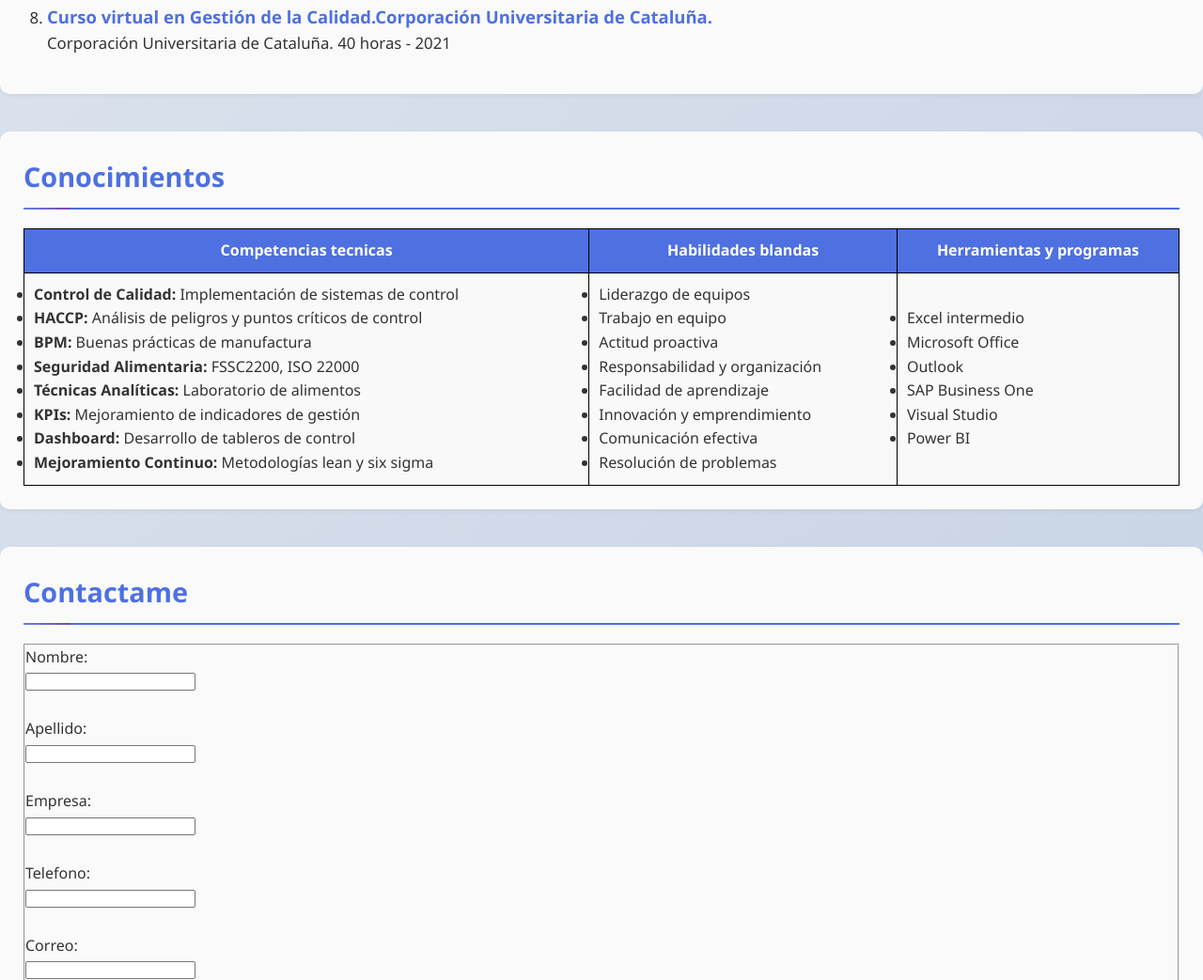
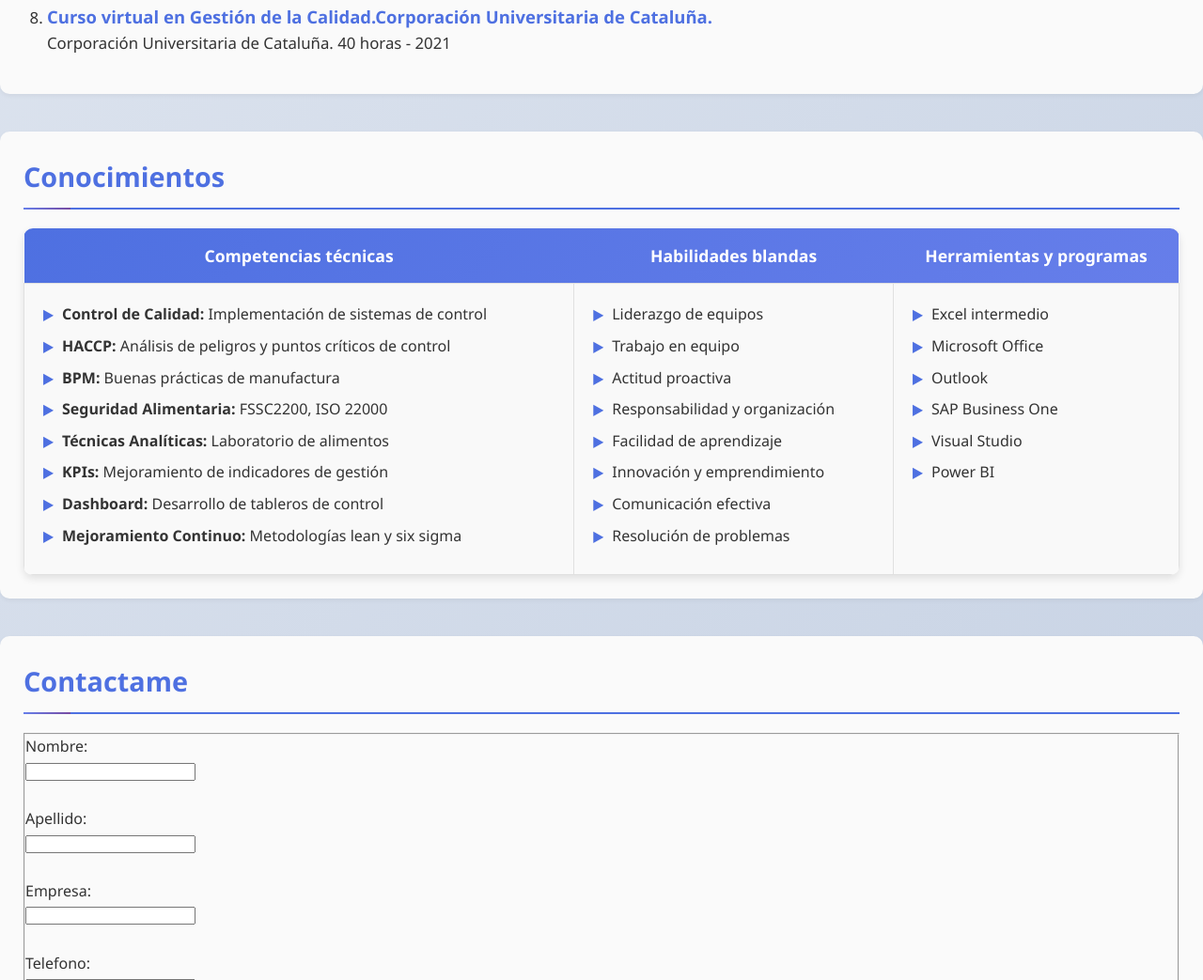
Before and after one commit to Juliana0510/hojadevida, a plain HTML site: page index.html in a window 1280 px wide. Shown: the part 2940-3983 px from the top of the page at 94% size. Drawn offline with Linux system fonts and the light colour scheme.

Commit message:
Se eliminan los estilos del archivo index de la seccion estudios complementarios y se adicionan los estilos en el archivo style de la tabla de conoconocimientos

```diff
--- a/index.html
+++ b/index.html
@@ -95,8 +95,8 @@
             </div>
         </section>
 
-        <section id="Estudios complementarios">
-            <h2 style="color: rgb(78, 112, 225);"> Estudios Complementarios</h2>
+          <section id="estudios-complementarios">
+            <h2>Estudios Complementarios</h2>
             <ol>
                 <li><strong>Curso Programación</strong><br>
                     159 horas - Actualmente</li>
@@ -117,19 +117,19 @@
             </ol>
         </section>
 
-        <section id="Conocimientos">
-            <h2 style="color: rgb(78, 112, 225);"> Conocimientos</h2>
-            <table style="width: 100%; border-collapse: collapse; border:1px solid black;">
+        <section id="conocimientos">
+            <h2>Conocimientos</h2>
+            <table class="knowledge-table">
                 <thead>
-                    <tr style="background-color: rgb(78, 112, 225); color: white;">
-                        <th style="padding: 10px; border: 1px solid black;">Competencias tecnicas</th>
-                        <th style="padding: 10px; border: 1px solid black;">Habilidades blandas</th>
-                        <th style="padding: 10px; border: 1px solid black;">Herramientas y programas</th>
+                    <tr>
+                        <th>Competencias técnicas</th>
+                        <th>Habilidades blandas</th>
+                        <th>Herramientas y programas</th>
                     </tr>
                 </thead>
                 <tbody>
-                     <tr style="background-color: #f9f9f9;">
-                        <td style="padding: 10px; border: 1px solid black;">
+                    <tr>
+                        <td>
                             <ul>
                                 <li><strong>Control de Calidad:</strong> Implementación de sistemas de control</li>
                                 <li><strong>HACCP:</strong> Análisis de peligros y puntos críticos de control</li>
@@ -141,7 +141,7 @@
                                 <li><strong>Mejoramiento Continuo:</strong> Metodologías lean y six sigma</li>
                             </ul>
                         </td>
-                        <td style="padding: 10px; border: 1px solid black;">
+                        <td>
                             <ul>
                                 <li>Liderazgo de equipos</li>
                                 <li>Trabajo en equipo</li>
@@ -153,7 +153,7 @@
                                 <li>Resolución de problemas</li>
                             </ul>
                         </td>
-                        <td style="padding: 10px;">
+                        <td>
                             <ul>
                                 <li>Excel intermedio</li>
                                 <li>Microsoft Office</li>
@@ -167,6 +167,7 @@
                 </tbody>
             </table>
         </section>
+
         <section id="Contactame">
             <h2 style="color: rgb(78, 112, 225);"> Contactame</h2>
             <form action="/action_page.php">
--- a/style.css
+++ b/style.css
@@ -239,3 +239,50 @@ ol li strong {
 .experience-item a:hover {
     text-decoration: underline;
 }
+
+/* Tabla de conocimientos, se agregan viñetas personalizadas y encabezado con gradiente */
+.knowledge-table {
+    width: 100%;
+    border-collapse: collapse;
+    border-radius: 10px;
+    overflow: hidden;
+    box-shadow: 0 4px 8px rgba(0,0,0,0.1);
+}
+
+.knowledge-table thead tr {
+    background: linear-gradient(135deg, #4e70e1 0%, #667eea 100%);
+    color: white;
+}
+
+.knowledge-table th {
+    padding: 15px;
+    font-size: 1.1em;
+    text-align: center;
+}
+
+.knowledge-table tbody tr {
+    background-color: #f9f9f9;
+}
+
+.knowledge-table td {
+    padding: 20px;
+    border: 1px solid #e0e0e0;
+    vertical-align: top;
+}
+
+.knowledge-table ul {
+    list-style-type: none;
+}
+
+.knowledge-table li {
+    margin-bottom: 8px;
+    padding-left: 20px;
+    position: relative;
+}
+
+.knowledge-table li::before {
+    content: '▶';
+    color: #4e70e1;
+    position: absolute;
+    left: 0;
+}
```
